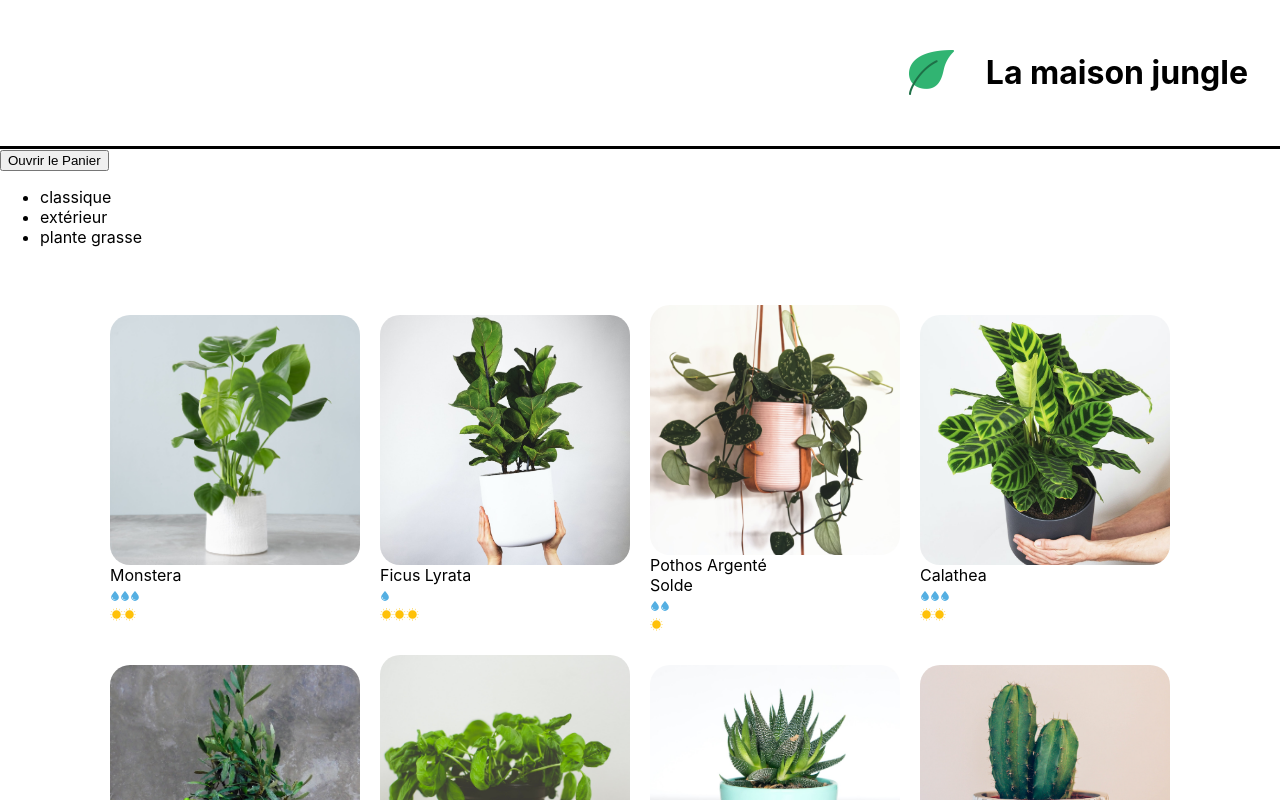
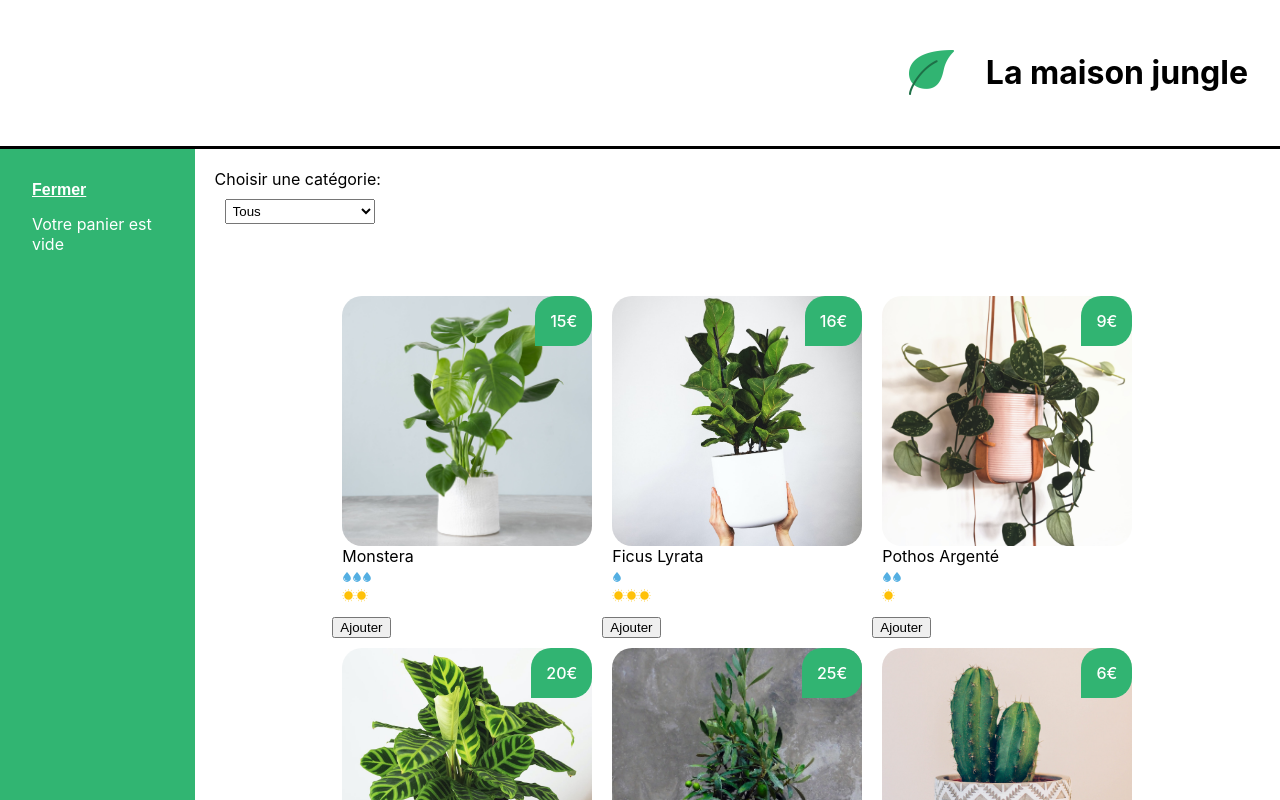
Before and after one commit to Abdalodj/work-with-react-1, a React (Create React App) app: page / in a window 1280 px wide. Shown: the top 800 px of the page. Built offline with nearby package versions, Linux system fonts and the light colour scheme.

Commit message:
P3C2 Lesson Â& Exercise

```diff
--- a/src/components/App.js
+++ b/src/components/App.js
@@ -3,8 +3,12 @@
 import Cart from './Cart';
 import ShoppingList from "./ShoppingList";
 import Footer from "./Footer";
+import {useState} from "react";
+import '../styles/Layout.css'
 
 function App() {
+    const [cart, updateCart] = useState([])
+
     return (
         <div>
             <Banner>
@@ -12,8 +16,8 @@
                 <h1 className='lmj-title'>La maison jungle</h1>
             </Banner>
             <div className='lmj-layout-inner'>
-                <Cart />
-                <ShoppingList />
+                <Cart cart={cart} updateCart={updateCart} />
+                <ShoppingList cart={cart} updateCart={updateCart} />
             </div>
             <Footer />
         </div>);
--- a/src/components/Cart.js
+++ b/src/components/Cart.js
@@ -2,29 +2,46 @@
 import '../styles/Cart.css';
 
 
-export default function Cart() {
-    const monsteraPrice = 8
-    const [cart, updateCart] = useState(0)
-    const [isOpen, setIsOpen] = useState(false)
-
+export default function Cart({ cart, updateCart }) {
+    const [isOpen, setIsOpen] = useState(true)
+    const total = cart.reduce(
+        (acc, plantType) => acc + plantType.amount * plantType.price,
+        0
+    )
     return isOpen ? (
         <div className='lmj-cart'>
-            <button onClick={() => setIsOpen(false)}>Fermer</button>
-            <h2>Panier</h2>
-            <div>
-                Monstera : {monsteraPrice}€
-                <button onClick={() => updateCart(cart + 1)}>
-                    Ajouter
-                </button>
-            </div>
-            <h3>Total : {monsteraPrice * cart}€</h3>
-            {
-                cart > 0 && <button onClick={() => updateCart(0)}>
-                    Vider le panier
-                </button>
-            }
+            <button
+                className='lmj-cart-toggle-button'
+                onClick={() => setIsOpen(false)}
+            >
+                Fermer
+            </button>
+            {cart.length > 0 ? (
+                <div>
+                    <h2>Panier</h2>
+                    <ul>
+                        {cart.map(({ name, price, amount }, index) => (
+                            <div key={`${name}-${index}`}>
+                                {name} {price}€ x {amount}
+                            </div>
+                        ))}
+                    </ul>
+                    <h3>Total :{total}€</h3>
+                    {
+                        cart.length > 0 && <button onClick={() => updateCart([])}>Vider le panier</button>}
+                </div>
+            ) : (
+                <div>Votre panier est vide</div>
+            )}
         </div>
     ) : (
-        <button onClick={() => setIsOpen(true)}>Ouvrir le Panier</button>
+        <div className='lmj-cart-closed'>
+            <button
+                className='lmj-cart-toggle-button'
+                onClick={() => setIsOpen(true)}
+            >
+                Ouvrir le Panier
+            </button>
+        </div>
     )
 }
--- /dev/null
+++ b/src/components/Categories.js
@@ -0,0 +1,30 @@
+import {useState} from "react";
+
+export function Categories({updatePlants, categories}) {
+    const [categ, updateCateg] = useState('default')
+    function change(category) {
+        updateCateg(category);
+        updatePlants(category);
+    }
+
+    return (
+        <div style={{margin: '20px'}}>
+            <label htmlFor="cars">Choisir une catégorie:</label>
+            <br/>
+            <select
+                name="cars"
+                id="cars"
+                style={{width: '150px', margin: '10px', padding: '3px'}}
+                value={categ}
+                onChange={(e) => change(e.target.value)}
+            >
+                <option value="default">Tous</option>
+                {categories.map((item) => (
+                    <option key={item} value={item}>
+                        {item}
+                    </option>
+                ))}
+            </select>
+        </div>
+    );
+}
--- a/src/components/PlantItem.js
+++ b/src/components/PlantItem.js
@@ -5,17 +5,16 @@
     console.log('✨ Ceci est mon event :', e)
 }
 
-export function PlantItem({name, cover, id, light, water, isSpecialOffer}) {
+export function PlantItem({name, cover, water, light, price}) {
     return (
-        <li className='lmj-plant-item' key={id} /*onClick={handleClick}*/>
+        <li className='lmj-plant-item' onClick={handleClick}>
+            <span className='lmj-plant-item-price'>{price}€</span>
             <img src={cover} alt={`${name} cover`} className="lmj-plant-item-cover"/>
             {name}
-            {
-                isSpecialOffer &&
-                <div className="lmj-sales">Solde</div>
-            }
-            <CareScale careType='water' scaleValue={water} />
-            <CareScale careType='light' scaleValue={light} />
+            <div>
+                <CareScale careType='water' scaleValue={water} />
+                <CareScale careType='light' scaleValue={light} />
+            </div>
         </li>
     );
 }
--- a/src/components/ShoppingList.js
+++ b/src/components/ShoppingList.js
@@ -1,32 +1,56 @@
 import {plantList} from '../datas/plantList'
 import '../styles/ShoppingList.css'
 import {PlantItem} from "./PlantItem";
+import {Categories} from "./Categories";
+import {useState} from "react";
 
-function CategoryList() {
+
+function ShoppingList({cart, updateCart}) {
     const categoryList = Array.from(
         new Set(
             plantList.map(x => x.category)
         )
     );
+    const [plants, updatePlants] = useState(plantList)
+
+    function updateListPlants(category) {
+        if (category === 'default') {
+            updatePlants(plantList);
+        } else {
+            updatePlants(plantList.filter(x => x.category === category));
+        }
+    }
+
+    function addToCart(name, price) {
+        const currentPlantSaved = cart.find((plant) => plant.name === name)
+        if (currentPlantSaved) {
+            const cartFilteredCurrentPlant = cart.filter(
+                (plant) => plant.name !== name
+            )
+            updateCart([
+                ...cartFilteredCurrentPlant,
+                { name, price, amount: currentPlantSaved.amount + 1 }
+            ])
+        } else {
+            updateCart([...cart, { name, price, amount: 1 }])
+        }
+    }
 
     return (
-        <ul>
-            {categoryList.map((item) => (
-                <li key={item}>
-                    {item}
-                </li>
-            ))}
-        </ul>
-    );
-}
-
-function ShoppingList() {
-    return (
         <div>
-            <CategoryList/>
+            <Categories updatePlants={updateListPlants} categories={categoryList}/>
             <ul className='lmj-plant-list'>
-                {plantList.map((plant, index) => (
-                    <PlantItem {...plant}/>
+                {plants.map(({ id, cover, name, water, light, price }) => (
+                    <div key={id}>
+                        <PlantItem
+                            cover={cover}
+                            name={name}
+                            water={water}
+                            light={light}
+                            price={price}
+                        />
+                        <button onClick={() => addToCart(name, price)}>Ajouter</button>
+                    </div>
                 ))}
             </ul>
         </div>
--- a/src/datas/plantList.js
+++ b/src/datas/plantList.js
@@ -12,29 +12,31 @@
 export const plantList = [
     {
         name: 'monstera',
-        cover: monstera,
         category: 'classique',
         id: '1ed',
-        isBestSale: true,
         light: 2,
-        water: 3
+        water: 3,
+        cover: monstera,
+        price: 15
     },
     {
         name: 'ficus lyrata',
-        cover: lyrata,
         category: 'classique',
         id: '2ab',
         light: 3,
-        water: 1
+        water: 1,
+        cover: lyrata,
+        price: 16
     },
+
     {
         name: 'pothos argenté',
-        cover: pothos,
         category: 'classique',
         id: '3sd',
-        isSpecialOffer: true,
         light: 1,
-        water: 2
+        water: 2,
+        cover: pothos,
+        price: 9
     },
     {
         name: 'calathea',
@@ -42,33 +44,18 @@
         id: '4kk',
         light: 2,
         water: 3,
-        cover: calathea
+        cover: calathea,
+
+        price: 20
     },
     {
         name: 'olivier',
-        cover: olivier,
         category: 'extérieur',
         id: '5pl',
         light: 3,
-        water: 1
-    },
-    {
-        name: 'basilique',
-        cover: basil,
-        category: 'extérieur',
-        id: '7ie',
-        isBestSale: true,
-        isSpecialOffer: true,
-        light: 2,
-        water: 3
-    },
-    {
-        name: 'succulente',
-        cover: succulent,
-        category: 'plante grasse',
-        id: '9vn',
-        light: 2,
-        water: 1
+        water: 1,
+        cover: olivier,
+        price: 25
     },
 
     {
@@ -77,7 +64,26 @@
         id: '8fp',
         light: 2,
         water: 1,
-        cover: cactus
+        cover: cactus,
+        price: 6
+    },
+    {
+        name: 'basilique',
+        category: 'extérieur',
+        id: '7ie',
+        light: 2,
+        water: 3,
+        cover: basil,
+        price: 5
+    },
+    {
+        name: 'succulente',
+        category: 'plante grasse',
+        id: '9vn',
+        light: 2,
+        water: 1,
+        cover: succulent,
+        price: 8
     },
 
     {
@@ -86,6 +92,7 @@
         id: '6uo',
         light: 2,
         water: 2,
-        cover: mint
+        cover: mint,
+        price: 4
     }
 ]
--- a/src/styles/Cart.css
+++ b/src/styles/Cart.css
@@ -5,7 +5,7 @@
 	display: flex;
 	flex-direction: column;
 	justify-content: flex-start;
-	width: 200px;
+	width: 300px;
 }
 
 .lmj-cart-add-button {
@@ -18,15 +18,19 @@
 	outline: none;
 	border: none;
 	font-weight: 600;
+	font-size: medium;
+	text-decoration: underline;
 	cursor: pointer;
 	align-self: self-start;
 	padding: 0;
 	color: white;
+	align-self: self-start;
+	margin-bottom: 15px;
 }
 
 .lmj-cart-closed {
 	padding: 32px;
-	width: 200px;
+	width: 300px;
 }
 
 .lmj-cart-closed > button {
--- a/src/styles/PlantItem.css
+++ b/src/styles/PlantItem.css
@@ -12,4 +12,16 @@
 	justify-content: center;
 	flex-direction: column;
 	text-transform: capitalize;
+	position: relative;
 }
+
+.lmj-plant-item-price {
+	position: absolute;
+	border-radius: 20px 20px 20px 0;
+	background-color: #31b472;
+	color: white;
+	padding: 15px;
+	right: 0;
+	top: 0;
+	font-weight: 500;
+}
```
